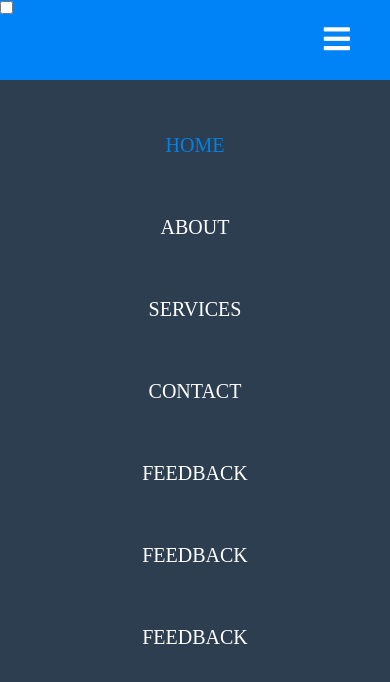
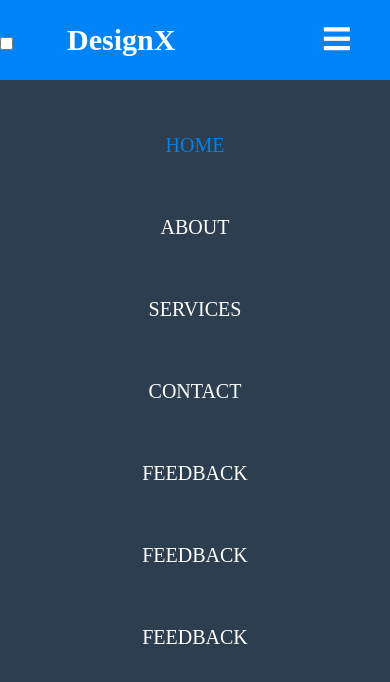
Before and after one commit to Luciefifi/reponsive-nav, a plain HTML site: page index.html in a window 390 px wide. Drawn offline with Linux system fonts and the light colour scheme.

Commit message:
readded logo

```diff
--- a/style.css
+++ b/style.css
@@ -53,10 +53,10 @@ body{
   }
 
   @media(max-width : 952px){
-    /* label.logo{
+    label.logo{
         font-size: 30px;
         padding-left: 50px;
-    } */
+    }
     nav ul li a{
         font-size: 16px;
     }
```
